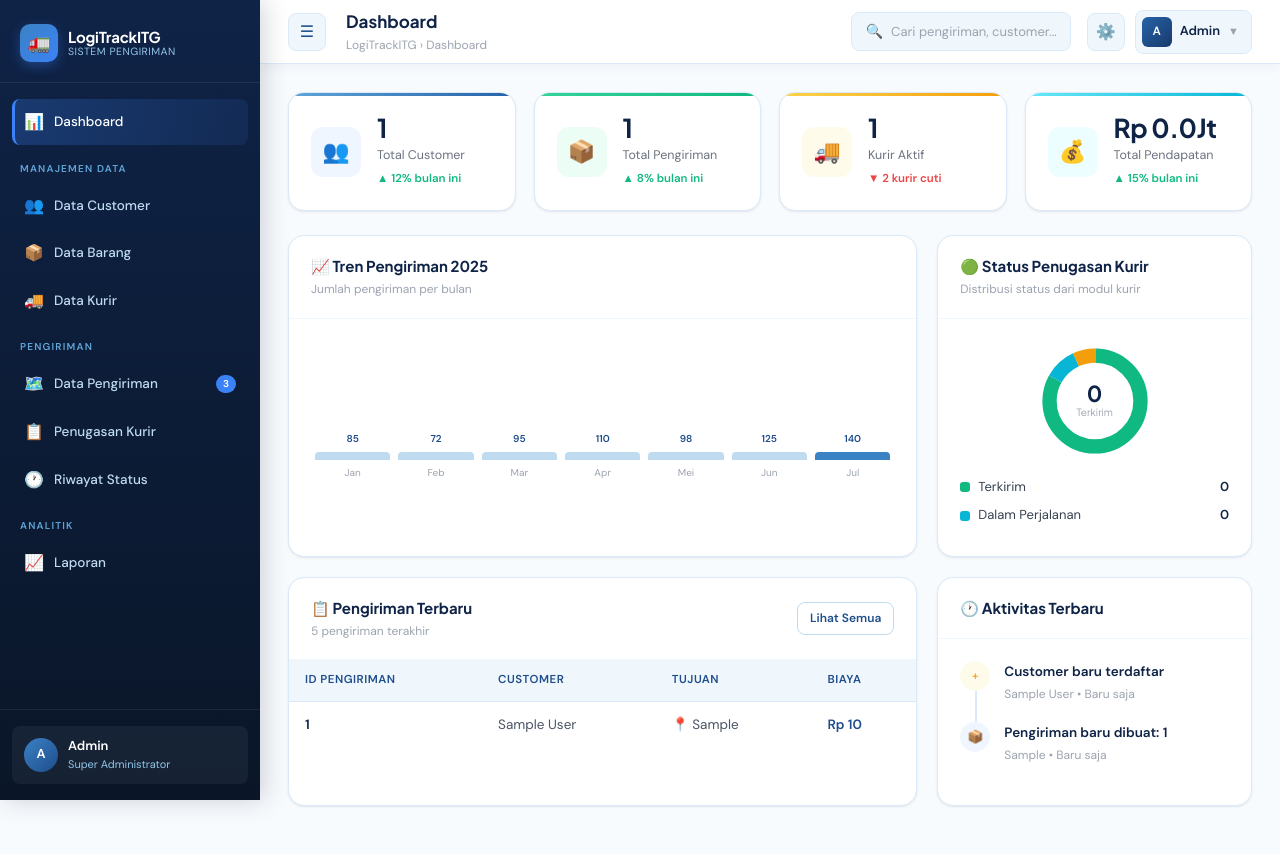
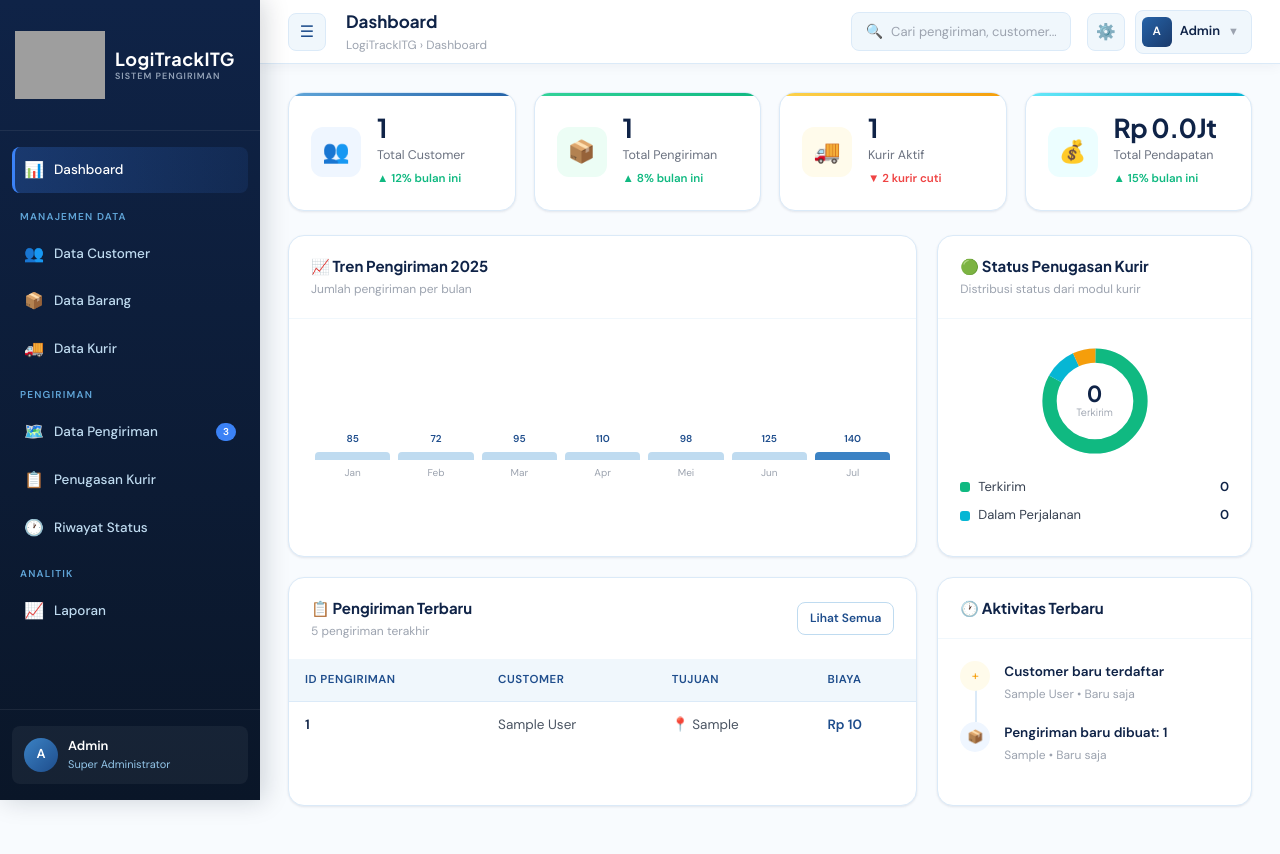
Before and after one commit to rizalseptiazi01/TB_Praktikum_Basis_Data_Sistem_Pengiriman_Logistik_Kelompok_8, a PHP site: page / in a window 1280 px wide. Run offline with PHP 8.4, Linux system fonts and the light colour scheme; tables that the repository leaves empty or names only in its code hold one stand-in row (values such as "Sample post"); grey boxes are pictures that could not be loaded.

Commit message:
sidebar_final.php

```diff
--- a/includes/sidebar.php
+++ b/includes/sidebar.php
@@ -14,12 +14,12 @@ $nav_items = [
 ];
 ?>
 <aside class="sidebar" id="sidebar">
-  <div class="sidebar-brand">
-    <a href="?page=dashboard" class="brand-logo">
-      <div class="brand-icon">🚛</div>
-      <div class="brand-text">
-        <div class="brand-name">LogiTrackITG</div>
-        <div class="brand-sub">Sistem Pengiriman</div>
+  <div class="sidebar-brand" style="display: flex; align-items: center; padding: 20px 15px; gap: 10px;">
+    <a href="?page=dashboard" class="brand-logo" style="display: flex; align-items: center; gap: 10px; text-decoration: none; flex: 1;">
+      <img src="assets/img/Logo_Logistik.png" alt="Logo" style="width: 90px; height: 90px; object-fit: contain; flex-shrink: 0;">
+      <div class="brand-text" style="display: flex; flex-direction: column; justify-content: center;">
+        <div class="brand-name" style="font-weight: 700; color: #ffffff; font-size: 18px; letter-spacing: 0.5px; line-height: 1.2;">LogiTrackITG</div>
+        <div class="brand-sub" style="font-size: 9px; color: #94a3b8; font-weight: 600; letter-spacing: 1px; margin-top: 2px;">Sistem Pengiriman</div>
       </div>
     </a>
   </div>
@@ -30,7 +30,7 @@ $nav_items = [
         <div class="nav-section-label"><?= $item['section'] ?></div>
       <?php else: ?>
         <a href="?page=<?= $item['page'] ?>"
-           class="nav-item <?= $page === $item['page'] ? 'active' : '' ?>">
+           class="nav-item <?= (isset($page) && $page === $item['page']) ? 'active' : '' ?>">
           <span class="nav-icon"><?= $item['icon'] ?></span>
           <?= $item['label'] ?>
           <?php if ($item['page'] === 'pengiriman'): ?>
@@ -51,3 +51,23 @@ $nav_items = [
     </div>
   </div>
 </aside>
+
+<style>
+.sidebar {
+  transition: all 0.3s ease-in-out !important;
+}
+.sidebar.minimized {
+  margin-left: -260px !important;
+}
+.main-content, .main, #main-wrapper {
+  transition: all 0.3s ease-in-out !important;
+}
+body.sidebar-hidden .main-content,
+body.sidebar-hidden .main,
+body.sidebar-hidden #main-wrapper {
+  margin-left: 0 !important;
+  padding-left: 20px !important;
+  width: 100% !important;
+  max-width: 100% !important;
+}
+</style>
```
